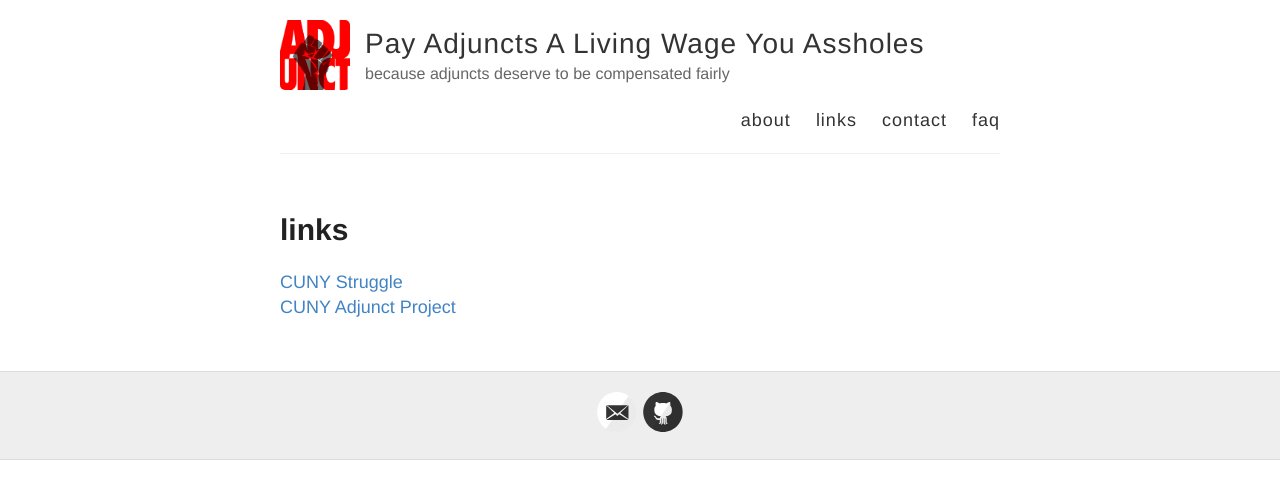
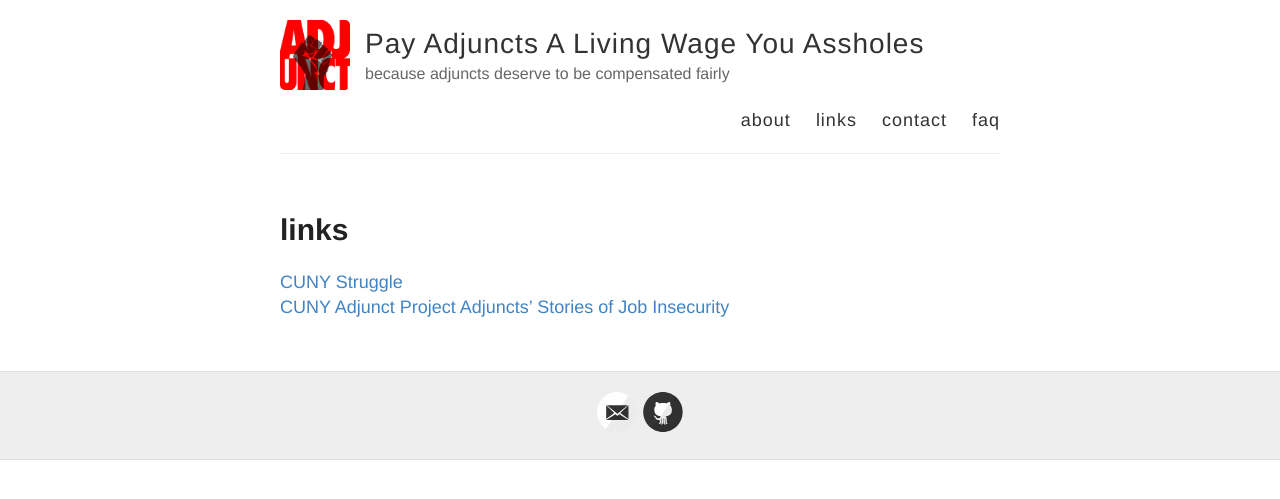
Before and after one commit to adjunctsarepeople/adjunctsarepeople.github.io, a Jekyll site: the page built from links.md, in a window 1280 px wide. Shown: the top 499 px of the page. Built offline with Jekyll 4.4.1, drawn with Linux system fonts in a browser that asks for light colours.

Commit message:
Update links.md

```diff
--- a/links.md
+++ b/links.md
@@ -6,3 +6,4 @@ permalink: /links/
 
 [CUNY Struggle](https://cunystruggle.org/)
 [CUNY Adjunct Project](http://cunyadjunctproject.org/)
+[Adjuncts' Stories of Job Insecurity](http://psc-cuny.org/adjuncts-stories-job-insecurity)
```
